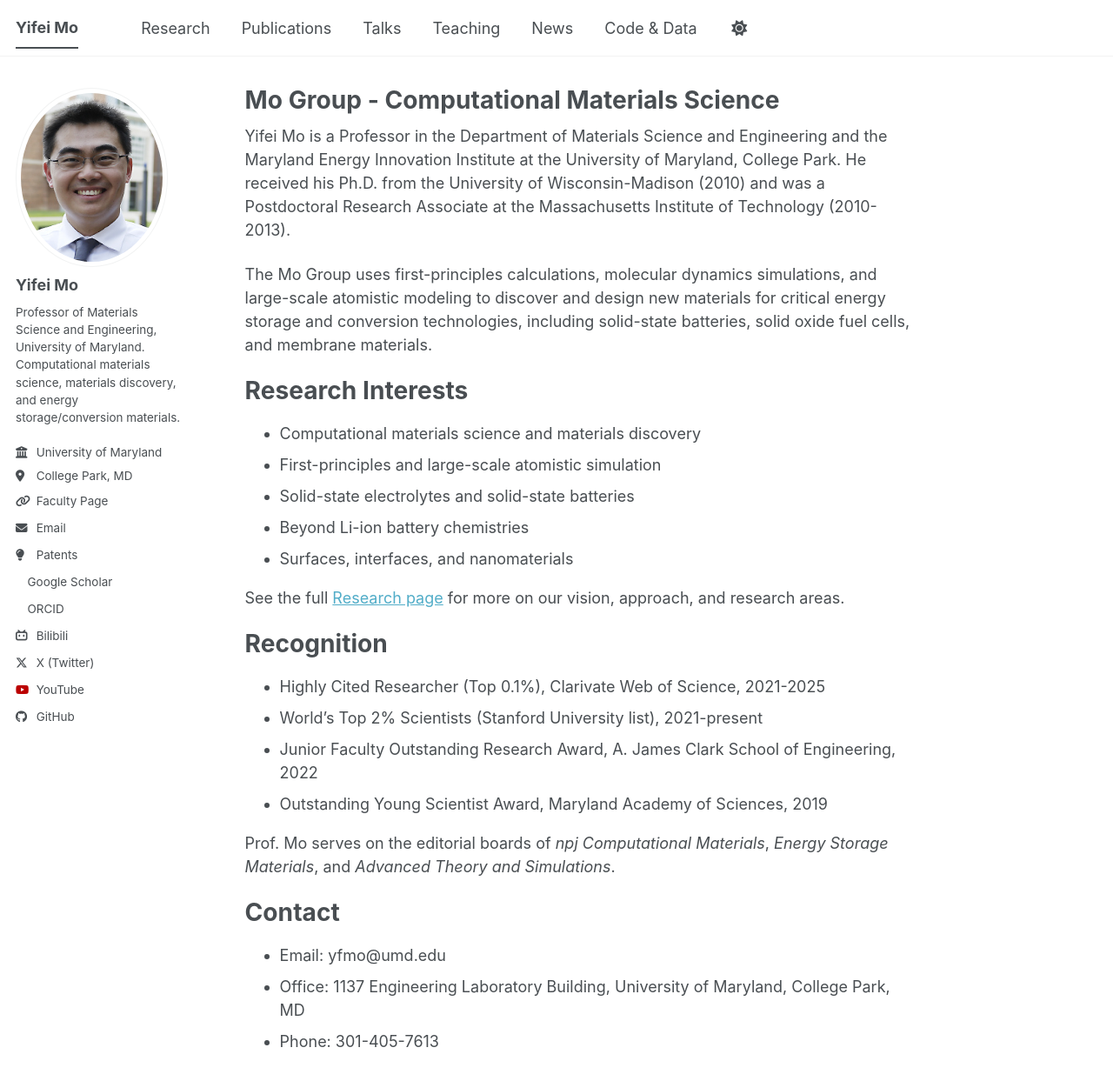
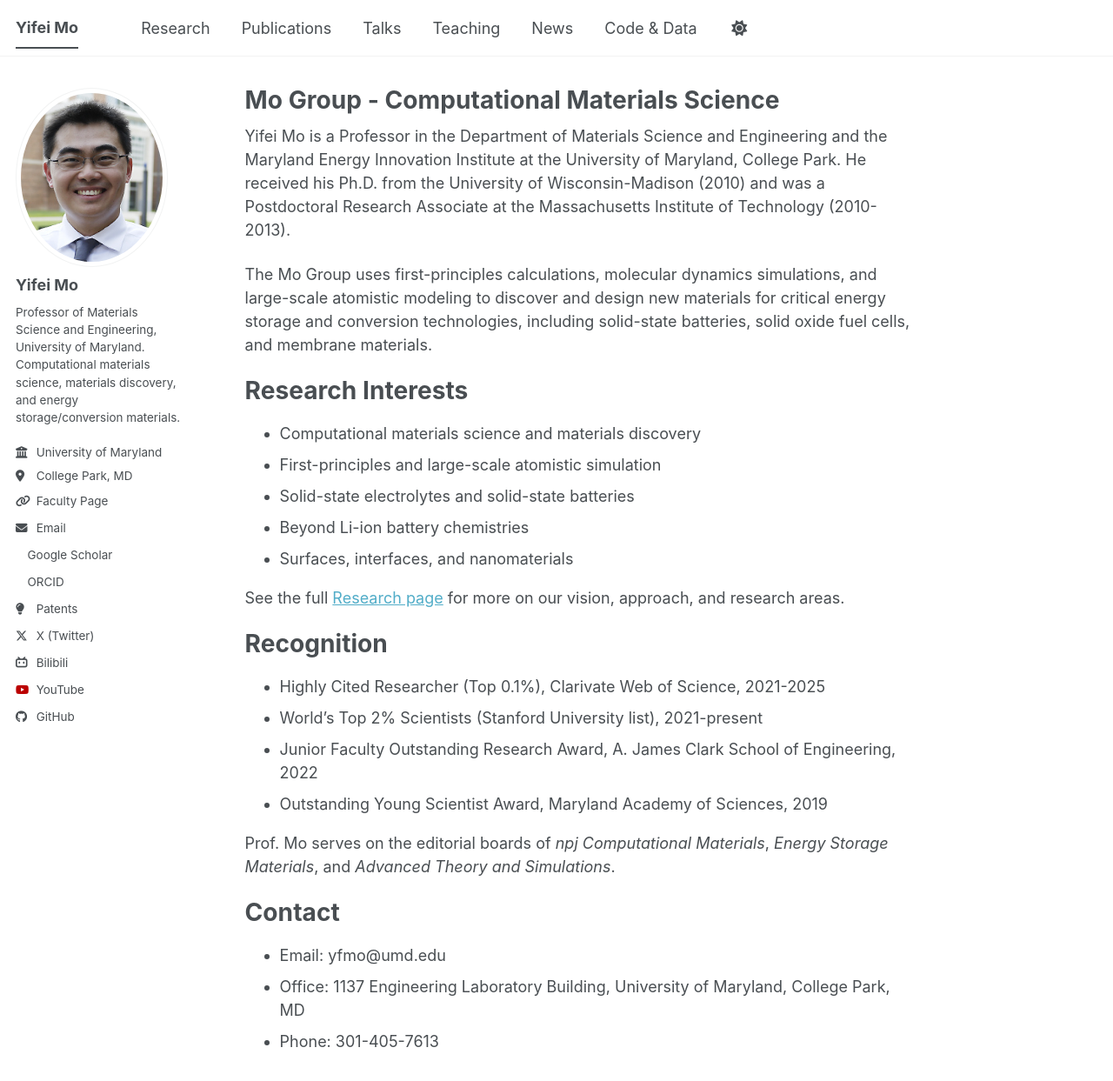
Before and after one commit to yifeimo/yifeimo.github.io, a Jekyll site: the page built from _pages/about.md, in a window 1280 px wide and 1256 px high. Shown: the top 1243 px of the window at 87% size. Built offline with Jekyll 4.4.1, drawn with Linux system fonts in a browser that asks for light colours; a style sheet for code colours, icons or effects is not loaded.

Commit message:
Reorder sidebar: Patents below ORCID, X above Bilibili
Co-Authored-By: Claude Sonnet 5 <noreply@anthropic.com>

```diff
--- a/_includes/author-profile.html
+++ b/_includes/author-profile.html
@@ -36,7 +36,6 @@
       {% if author.email %}
         <li><a href="mailto:{{ author.email }}"><i class="fas fa-fw fa-envelope icon-pad-right" aria-hidden="true"></i>{{ site.data.ui-text[site.locale].email_label | default: "Email" }}</a></li>
       {% endif %}
-      <li><a href="{{ base_path }}/publications/#patents"><i class="fas fa-fw fa-lightbulb icon-pad-right" aria-hidden="true"></i>Patents</a></li>
 
       <!-- Font Awesome and Academicons icons / Academic websites -->
       {% if author.academia %}
@@ -57,6 +56,7 @@
       {% if author.orcid %}
         <li><a href="{{ author.orcid }}"><i class="ai ai-orcid ai-fw icon-pad-right"></i>ORCID</a></li>
       {% endif %}
+      <li><a href="{{ base_path }}/publications/#patents"><i class="fas fa-fw fa-lightbulb icon-pad-right" aria-hidden="true"></i>Patents</a></li>
       {% if author.pubmed %}
         <li><a href="{{ author.pubmed }}"><i class="ai ai-pubmed ai-fw icon-pad-right"></i>PubMed</a></li>
       {% endif %}
@@ -96,6 +96,9 @@
       <!-- Font Awesome icons / Social media -->
       {% if author.artstation %}
         <li><a href="https://www.artstation.com/{{ author.artstation }}"><i class="fab fa-fw fa-artstation icon-pad-right" aria-hidden="true"></i>Artstation</a></li>
+      {% endif %}
+      {% if author.twitter %}
+        <li><a href="https://twitter.com/{{ author.twitter }}"><i class="fab fa-fw fa-x-twitter icon-pad-right" aria-hidden="true"></i>X (Twitter)</a></li>
       {% endif %}
       {% if author.bilibili %}
         <li><a href="https://space.bilibili.com/{{ author.bilibili }}"><i class="fab fa-fw fa-bilibili icon-pad-right" aria-hidden="true"></i>Bilibili</a></li>
@@ -151,9 +154,6 @@
       {% if author.tumblr %}
         <li><a href="https://{{ author.tumblr }}.tumblr.com"><i class="fab fa-fw fa-tumblr icon-pad-right" aria-hidden="true"></i>Tumblr</a></li>
       {% endif %}
-      {% if author.twitter %}
-        <li><a href="https://twitter.com/{{ author.twitter }}"><i class="fab fa-fw fa-x-twitter icon-pad-right" aria-hidden="true"></i>X (Twitter)</a></li>
-      {% endif %}
       {% if author.vine %}
         <li><a href="https://vine.co/u/{{ author.vine }}"><i class="fab fa-fw fa-vine icon-pad-right" aria-hidden="true"></i>Vine</a></li>
       {% endif %}
```
